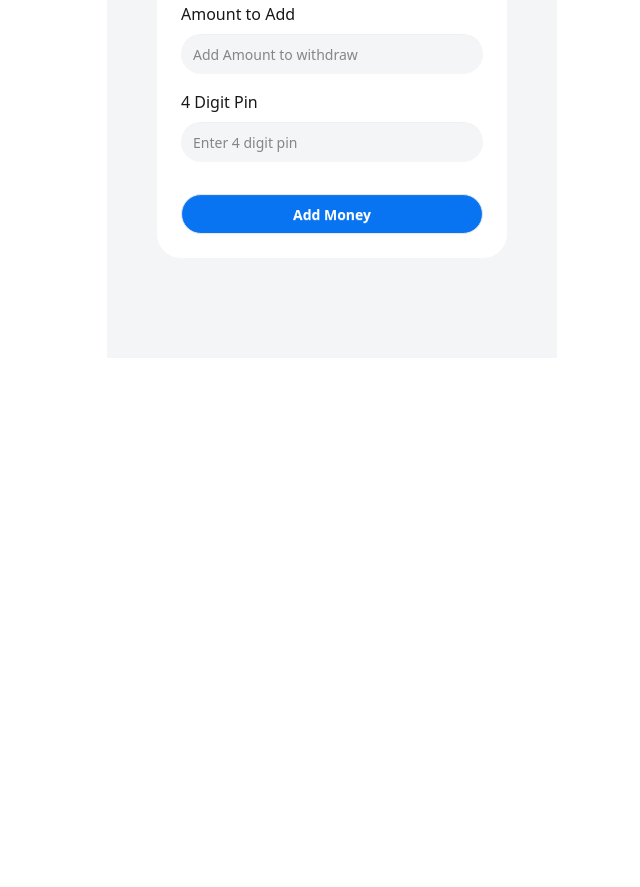
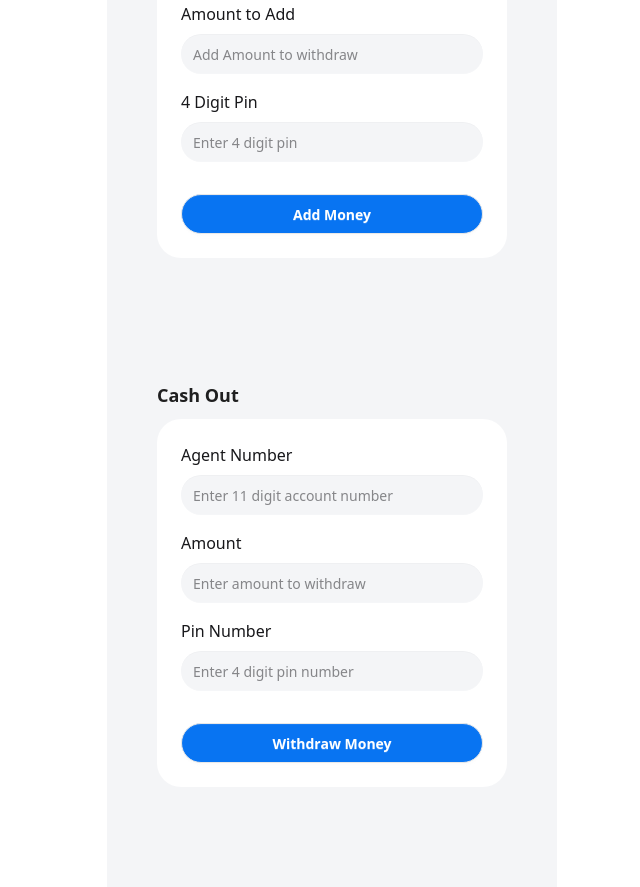
Before and after one commit to Asif-Orbit/bank-system, a plain HTML site: page home.html in a window 1280 px wide. Shown: the part 699-1586 px from the top of the page, without its empty margins (308-948 px from the left). Before the commit the page ends 1057 px from the top, so only its background shows below. Drawn offline with nearby package versions, Linux system fonts and the light colour scheme.

Commit message:
add withdraw from

```diff
--- a/home.html
+++ b/home.html
@@ -4,7 +4,7 @@
 <head>
     <meta charset="UTF-8">
     <meta name="viewport" content="width=device-width, initial-scale=1.0">
-    <title>Payoo Bank System</title>
+    <title>Payoo MFS System</title>
     <!-- daisyui link  -->
     <link href="https://cdn.jsdelivr.net/npm/daisyui@5" rel="stylesheet" type="text/css" />
     <!-- tailwindcss link  -->
@@ -93,7 +93,28 @@
         </form>
 
     </div>
+    <!-- Cash out button form  -->
+ <div id="add-money-parent" class="max-w-[350px] mx-auto pb-[100px]">
+        <h1 class="font-semibold text-[#080808e6] text-[18px] pt-[24px] pb-[10px]">Cash Out</h1>
+        <form>
+            <div class="p-6 bg-white w-[350px] rounded-[24px]">
+                <label for="text" class="font-medium">Agent Number</label> <br>
+                <input id="agent-number" type="text" placeholder="Enter 11 digit account number"
+                    class="input mb-4 mt-2 rounded-[32px] bg-[#f4f5f7] border-none" />
+                <br>
+                <label for="text" class="font-medium">Amount</label> <br>
+                <input id="withdraw-amount" type="text" placeholder="Enter amount to withdraw"
+                    class="input mb-4 mt-2 rounded-[32px] bg-[#f4f5f7] border-none" />
+                <br>
+                <label for="password" class="font-medium">Pin Number</label> <br>
+                <input id="pin-number" type="password" placeholder="Enter 4 digit pin number"
+                    class="input mb-4 mt-2 rounded-[32px] bg-[#f4f5f7] border-none" />
+                <br>
+                <button id="withdraw-money-btn" class="btn bg-[#0874f2] w-full mt-4 rounded-[32px] text-white">Withdraw Money</button>
+            </div>
+        </form>
 
+    </div>
 
     <!-- js add link    -->
     <script src="./home.js"></script>
```
Also changed, not shown: login.html (+1 -1 lines).
